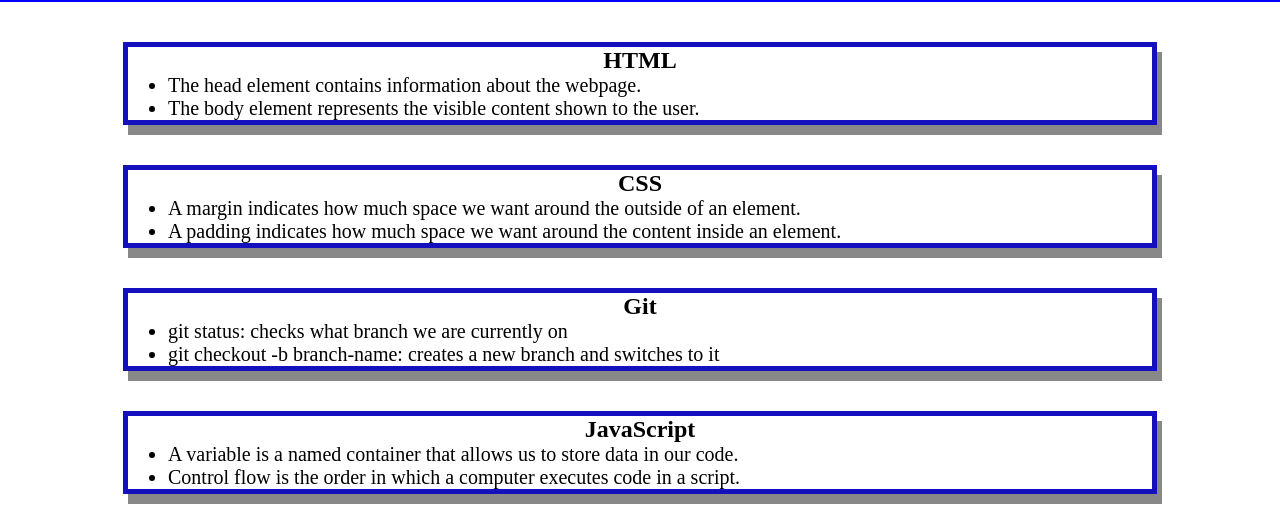
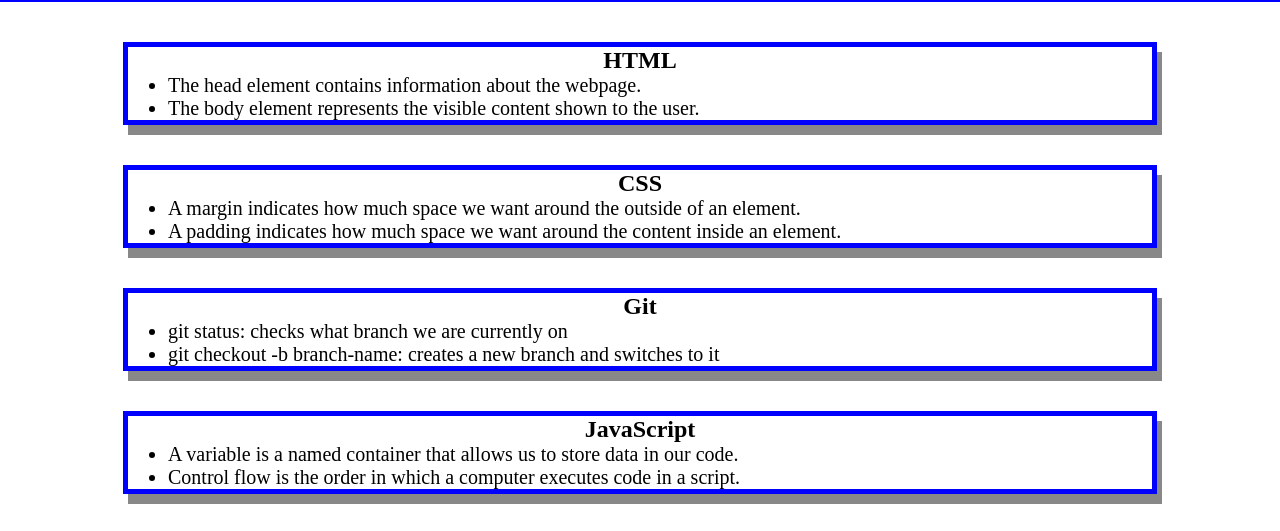
Before and after one commit to jordanolguin/prework-study-guide, a plain HTML site: page index.html in a window 1280 px wide. Shown: the part 118-649 px from the top of the page. Drawn offline with Linux system fonts and the light colour scheme; a script that the page names is missing.

```diff
--- a/assets/style.css
+++ b/assets/style.css
@@ -36,6 +36,6 @@ p {
   .card {
     width: 80%;
     margin: 40px auto;
-    border: 5px solid rgb(21, 16, 191);
+    border: 5px solid blue;
     box-shadow: 5px 10px #888888;
   }
```
